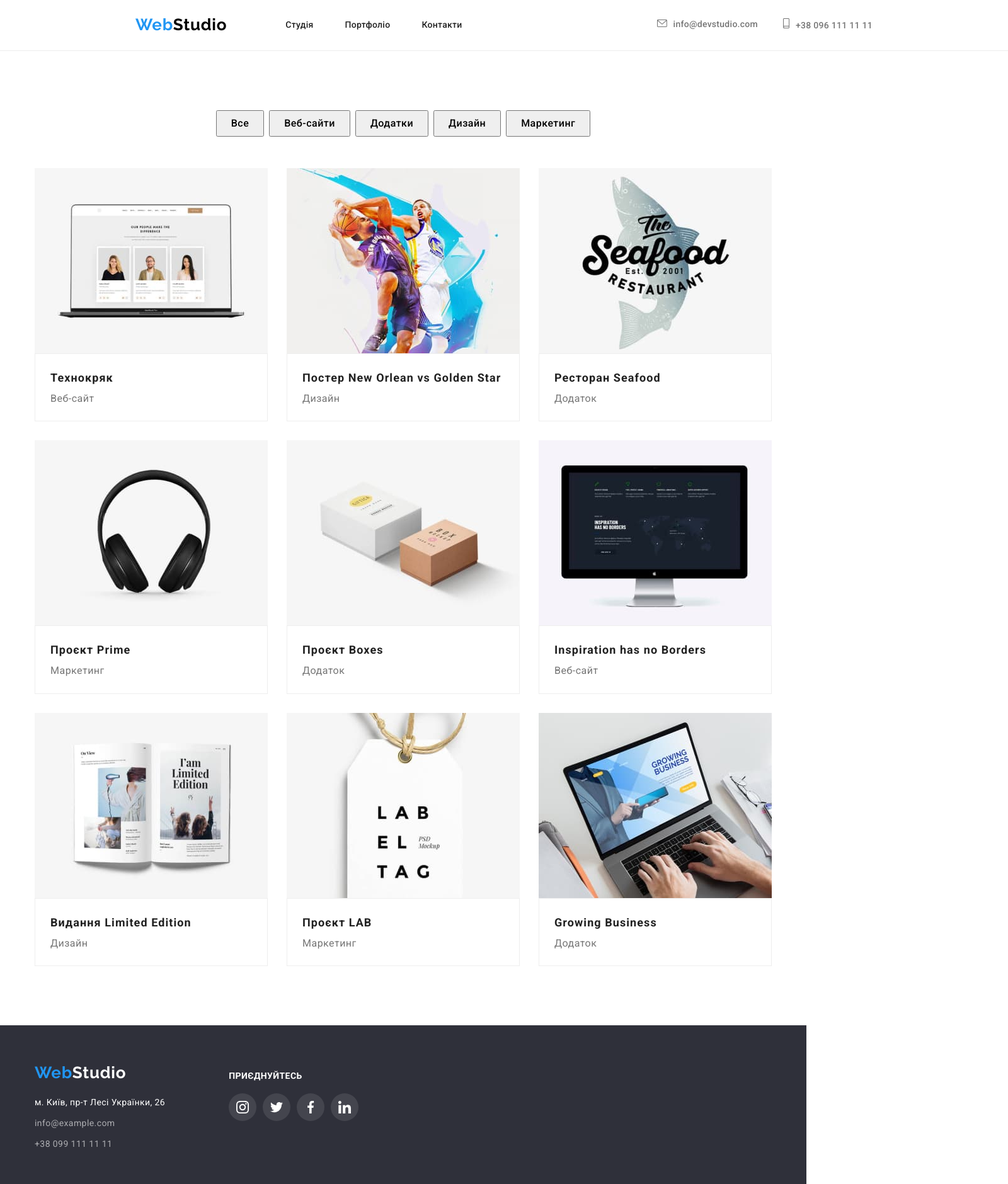
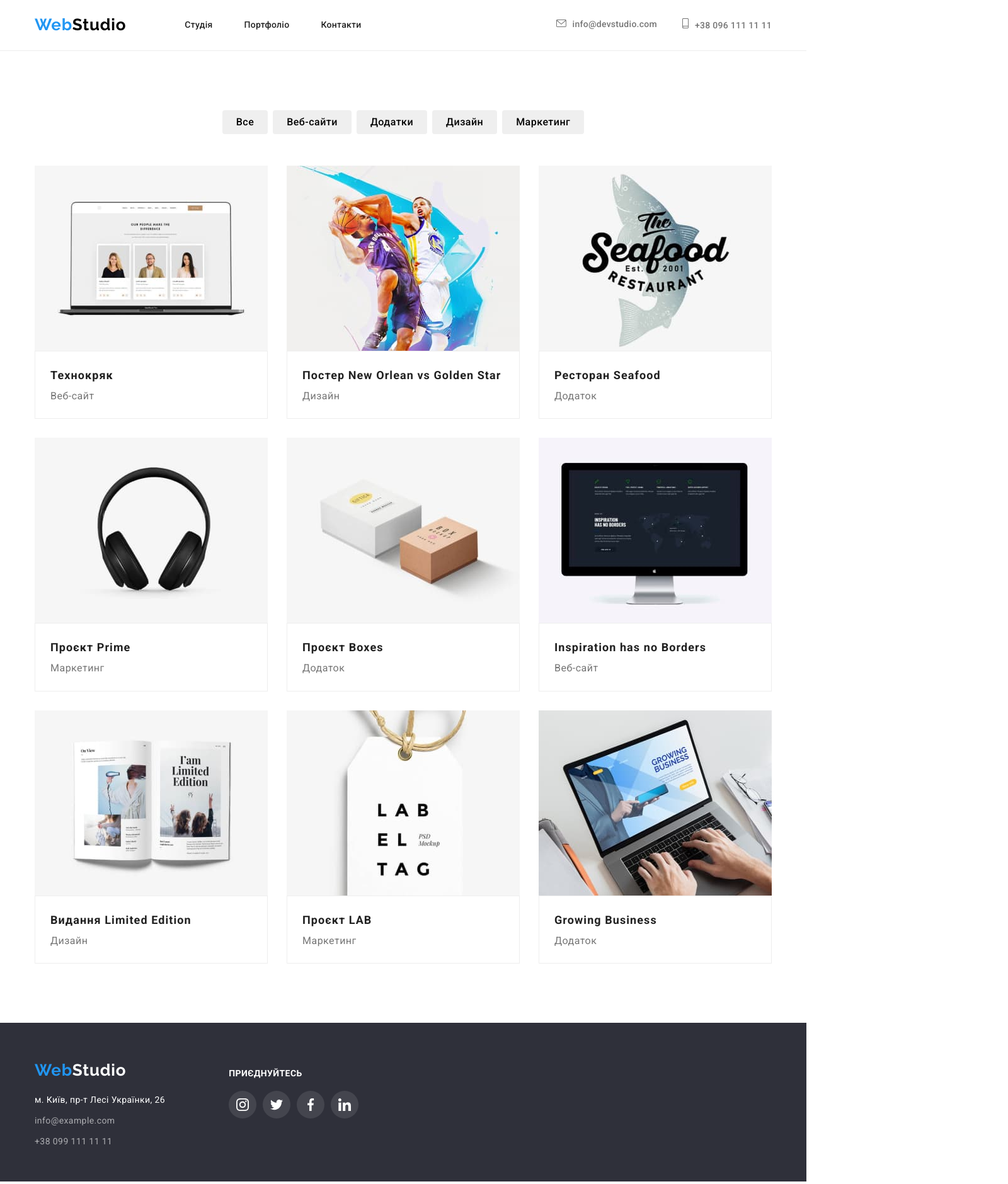
Before and after one commit to AleksandrOnline/goit-markup-hw-04, a plain HTML site: page portfolio.html in a window 1280 px wide. Shown: the whole page at 63% size, 1600 px wide, since content can reach past the window. Drawn offline with nearby package versions, Linux system fonts and the light colour scheme.

Commit message:
delete error#4

```diff
--- a/css/styles.css
+++ b/css/styles.css
@@ -91,11 +91,18 @@ body{
     margin-right: 50px;
 }
 
+.page-header-home{
+    padding-top: 24px;
+    padding-bottom: 25px;
+    background: #FFFFFF;
+    margin-left: auto;
+    margin-right: auto;
+}
+
 .page-header{
     padding-top: 24px;
     padding-bottom: 25px;
     background: #FFFFFF;
-    width: 1600px;
     border-bottom: 1px solid #ECECEC;
     margin-left: auto;
         margin-right: auto;
@@ -179,14 +186,21 @@ color: var(--accent-color);
 
 /* Footer */
 
-footer {
+.footer {
     background-color: var(--background-color-dark);
+    padding-top: 60px;
+    padding-bottom: 60px;
 }
+
 
 .footer-block{
     display: flex;
+    gap: 70px;
 }
 
+.social-link-footer{
+    padding-top: 12px;
+}
 
 .studio-footer {
     color: #FFFFFF;
@@ -344,7 +358,6 @@ padding-bottom: 30px;
 
 .our-team{
     background-color: #F5F4FA;
-    height: 648px;
     margin-left: auto;
     margin-right: auto;
 }
@@ -433,13 +446,6 @@ footer{
     margin-right: auto;
 }
 
-.social-link-footer{
-    width: 206px;
-    height: 80px;
-    margin-left: 70px;
-    margin-top: 72px;
-}
-
 .studio-footer{
     color:#FFFFFF;
 }
@@ -504,6 +510,8 @@ footer{
         padding-bottom: 6px;
         padding-left: 22px;
         padding-right: 22px;
+        border: none;
+        border-radius: 4px;
 }
 
 .button-filter:hover,
@@ -549,10 +557,6 @@ footer{
     padding: 20px 24px;
 }
 
-.logo-footer{
-    margin-top: 60px;
-}
-
 .social-list-icon-footer{
     width: 20px;
     height: 20px;
--- a/portfolio.html
+++ b/portfolio.html
@@ -23,7 +23,7 @@
                     <a class="logo" href="./index.html" lang="en">Web<span class="studio-header" lang="en">Studio</span></a>
                     <!-- Navigation -->
                     <ul class="list menu">
-                        <li class="menu-item"> <a class="nav" href="">Студія</a></li>
+                        <li class="menu-item"> <a class="nav" href="./index.html">Студія</a></li>
                         <li class="menu-item"> <a class="nav" href="./portfolio.html">Портфоліо</a></li>
                         <li class="menu-item"> <a class="nav" href="">Контакти</a></li>
                     </ul>
```
Also changed, not shown: index.html (+2 -2 lines).
